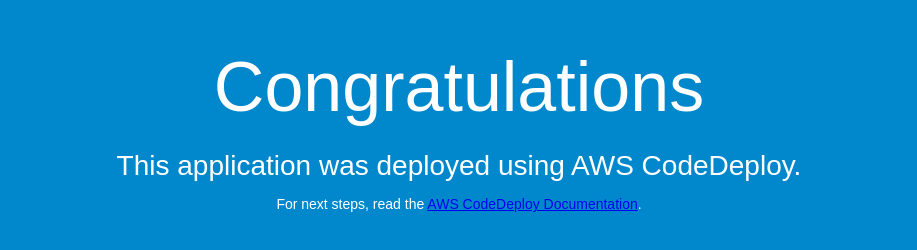
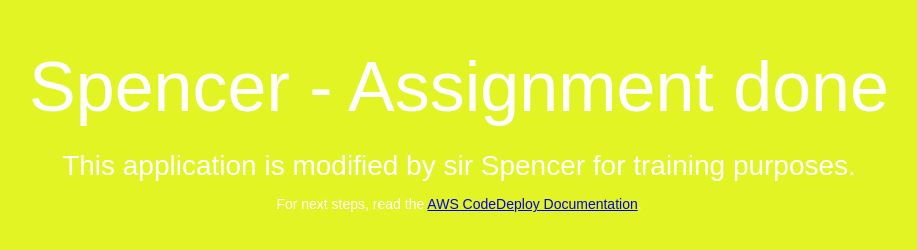
Before and after one commit to ianngamjohn/webapp-developers-training, a plain HTML site: page index.html in a window 1280 px wide. Shown: the whole page, without its empty margins (181-1098 px from the left). Drawn offline with Linux system fonts and the light colour scheme.

Commit message:
changes were made by sir spencer for training purposes

```diff
--- a/index.html
+++ b/index.html
@@ -6,7 +6,7 @@
   <style>
     body {
       color: #ffffff;
-      background-color: #0188cc;
+      background-color: #e2f423;
       font-family: Arial, sans-serif;
       font-size: 14px;
     }
@@ -26,8 +26,8 @@
 </head>
 <body>
   <div align="center">
-    <h1>Congratulations</h1>
-    <h2>This application was deployed using AWS CodeDeploy.</h2>
+    <h1>Spencer - Assignment done</h1>
+    <h2>This application is modified by sir Spencer for training purposes.</h2>
     <p>For next steps, read the <a href="http://aws.amazon.com/documentation/codedeploy">AWS CodeDeploy Documentation</a>.</p>
   </div>
 </body>
```
